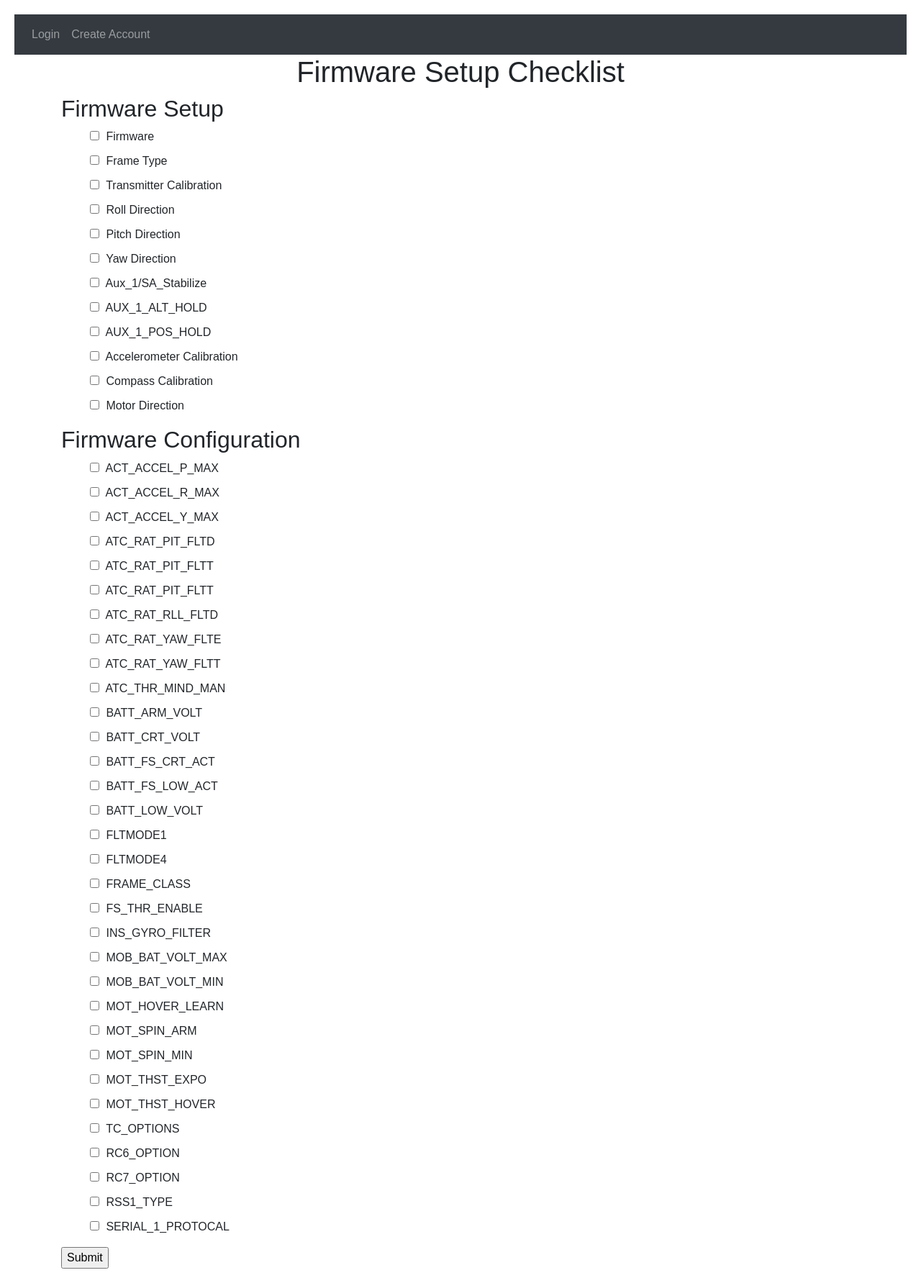
After one commit to Camsmith33/Hawk-Works-App, a Flask app: template Flask-Web-App-Tutorial-main/website/templates/CoptrFirmwareConfig.HTML in a window 1280 px wide. The commit adds this page. Shown: the whole page at 72% size. Run offline with Flask 3, Linux system fonts and the light colour scheme; the template is opened without the code that fills it, so the values that code supplies are empty; some libraries are stand-ins or nearby versions.

Commit message:
checklist lab fixes, DroneReleaseForm, CoptrFirmwareConfig.

```diff
--- /dev/null
+++ b/Flask-Web-App-Tutorial-main/website/templates/CoptrFirmwareConfig.HTML
@@ -0,0 +1,106 @@
+{% extends "base.html" %} {% block title %}Home{% endblock %} {% block content
+    %}
+    <!DOCTYPE html>
+    <html lang="en">
+    <head>
+    <meta charset="UTF-8">
+    <meta name="viewport" content="width=device-width, initial-scale=1.0">
+    <title>Firmware Setup Checklist</title>
+    <style>
+      body {
+        font-family: Arial, sans-serif;
+        margin: 20px;
+      }
+      h1 {
+        text-align: center;
+      }
+      ul {
+        list-style-type: none;
+      }
+      li {
+        margin-bottom: 10px;
+      }
+      input[type="checkbox"] {
+        margin-right: 5px;
+      }
+    </style>
+    <script>
+    function validateForm() {
+      var checkboxes = document.querySelectorAll('input[type="checkbox"]');
+      var checked = 0;
+      checkboxes.forEach(function(checkbox) {
+        if (checkbox.checked) {
+          checked++;
+        }
+      });
+      if (checked === checkboxes.length) {
+        return true;
+      } else {
+        alert("Please check all checkboxes before submitting.");
+        return false;
+      }
+    }
+    </script>
+    </head>
+    <body>
+    <h1>Firmware Setup Checklist</h1>
+    <h2>Firmware Setup</h2>
+    <ul>
+      <li><input type="checkbox"> Firmware</li>
+      <li><input type="checkbox"> Frame Type</li>
+      <li><input type="checkbox"> Transmitter Calibration</li>
+      <li><input type="checkbox"> Roll Direction</li>
+      <li><input type="checkbox"> Pitch Direction</li>
+      <li><input type="checkbox"> Yaw Direction</li>
+      <li><input type="checkbox"> Aux_1/SA_Stabilize</li>
+      <li><input type="checkbox"> AUX_1_ALT_HOLD</li>
+      <li><input type="checkbox"> AUX_1_POS_HOLD</li>
+      <li><input type="checkbox"> Accelerometer Calibration</li>
+      <li><input type="checkbox"> Compass Calibration</li>
+      <li><input type="checkbox"> Motor Direction</li>
+    </ul>
+
+    <h2>Firmware Configuration</h2>
+    <ul>
+      <li><input type="checkbox"> ACT_ACCEL_P_MAX</li>
+      <li><input type="checkbox"> ACT_ACCEL_R_MAX</li>
+      <li><input type="checkbox"> ACT_ACCEL_Y_MAX</li>
+      <li><input type="checkbox"> ATC_RAT_PIT_FLTD</li>
+      <li><input type="checkbox"> ATC_RAT_PIT_FLTT</li>
+      <li><input type="checkbox"> ATC_RAT_PIT_FLTT</li>
+      <li><input type="checkbox"> ATC_RAT_RLL_FLTD</li>
+      <li><input type="checkbox"> ATC_RAT_YAW_FLTE</li>
+      <li><input type="checkbox"> ATC_RAT_YAW_FLTT</li>
+      <li><input type="checkbox"> ATC_THR_MIND_MAN</li>
+      <li><input type="checkbox"> BATT_ARM_VOLT</li>
+      <li><input type="checkbox"> BATT_CRT_VOLT</li>
+      <li><input type="checkbox"> BATT_FS_CRT_ACT</li>
+      <li><input type="checkbox"> BATT_FS_LOW_ACT</li>
+      <li><input type="checkbox"> BATT_LOW_VOLT</li>
+      <li><input type="checkbox"> FLTMODE1</li>
+      <li><input type="checkbox"> FLTMODE4</li>
+      <li><input type="checkbox"> FRAME_CLASS</li>
+      <li><input type="checkbox"> FS_THR_ENABLE</li>
+      <li><input type="checkbox"> INS_GYRO_FILTER</li>
+      <li><input type="checkbox"> MOB_BAT_VOLT_MAX</li>
+      <li><input type="checkbox"> MOB_BAT_VOLT_MIN</li>
+      <li><input type="checkbox"> MOT_HOVER_LEARN</li>
+      <li><input type="checkbox"> MOT_SPIN_ARM</li>
+      <li><input type="checkbox"> MOT_SPIN_MIN</li>
+      <li><input type="checkbox"> MOT_THST_EXPO</li>
+      <li><input type="checkbox"> MOT_THST_HOVER</li>
+      <li><input type="checkbox"> TC_OPTIONS</li>
+      <li><input type="checkbox"> RC6_OPTION</li>
+      <li><input type="checkbox"> RC7_OPTION</li>
+      <li><input type="checkbox"> RSS1_TYPE</li>
+      <li><input type="checkbox"> SERIAL_1_PROTOCAL</li>
+    </ul>
+
+    <form onsubmit="return validateForm()">
+      <input type="submit" value="Submit">
+    </form>
+
+    </body>
+    </html>
+
+    {% endblock %}
```
Also changed, not shown: Flask-Web-App-Tutorial-main/website/templates/DroneReleaseForm.HTML (added, +69 -0 lines), Flask-Web-App-Tutorial-main/website/templates/Labchecklist.html (+26 -0 lines).
